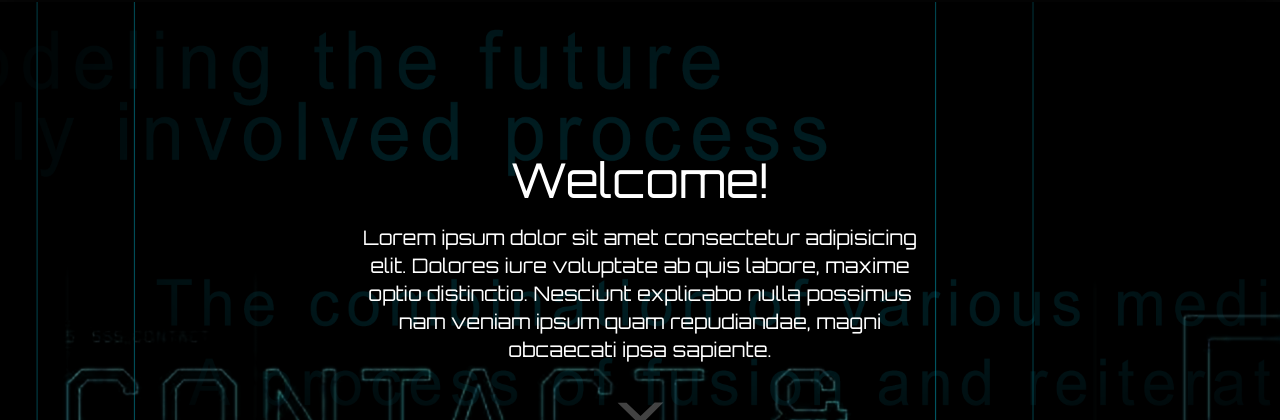
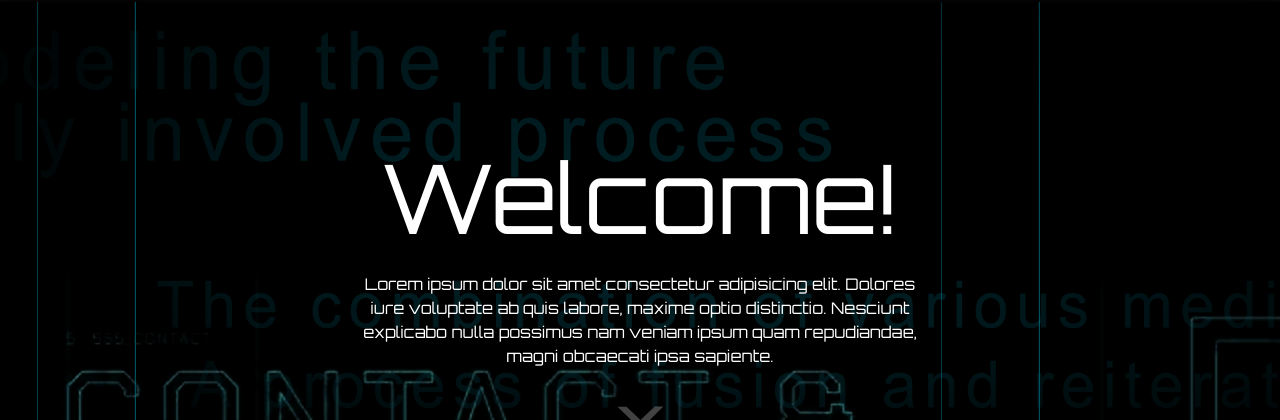
Before and after one commit to Kinzume/hamworks, a Next.js app: page / in a window 1280 px wide. Shown: the part 798-1218 px from the top of the page. Built offline with nearby package versions, Linux system fonts and the light colour scheme; grey boxes are pictures that could not be loaded.

Commit message:
Add responsive typography for h1, h2, h3 and label

```diff
--- a/pages/index.js
+++ b/pages/index.js
@@ -33,25 +33,17 @@
             - 2018-2022 Projects -
           </p>
 
-          <h1
-            className="hamworks w-fit text-4xl col-start-3
-            sm:text-6xl md:text-7xl lg:text-9xl"
-          >
-            Hamworks
-          </h1>
+          <h1 className="hamworks w-fit col-start-3">Hamworks</h1>
         </section>
         <section
           className="relative z-10 text-center bg-no-repeat
            bg-cover bg-black bg-[url('/images/bg-welcome.png')]
            py-40 shadow-welcome"
         >
-          <h2 className="text-2xl sm:text-3xl md:text-4xl lg:text-5xl">
-            Welcome!
-          </h2>
+          <h2 className="">Welcome!</h2>
           <p
             className="mx-auto pt-4 max-w-xs
-            sm:max-w-md md:max-w-lg lg:max-w-xl
-            sm:text-xl"
+            sm:max-w-md md:max-w-lg lg:max-w-xl"
           >
             Lorem ipsum dolor sit amet consectetur adipisicing elit. Dolores
             iure voluptate ab quis labore, maxime optio distinctio. Nesciunt
@@ -159,7 +151,7 @@
           </div>
         </section>
         <section className="bg-[#D6D6D6] text-black py-4 px-2 mt-16">
-          <h2 className="text-2xl font-medium tracking-wider pb-4 text-center">
+          <h2 className="font-medium tracking-wider pb-4 text-center">
             Contact Form
           </h2>
           <form
@@ -170,7 +162,7 @@
               <li>
                 <label
                   htmlFor="name"
-                  className="text-xs font-black tracking-widest sr-only sm:not-sr-only"
+                  className="font-black tracking-widest sr-only sm:not-sr-only"
                 >
                   NAME:
                 </label>
@@ -188,7 +180,7 @@
               <li>
                 <label
                   htmlFor="mail"
-                  className="text-xs font-black tracking-widest sr-only sm:not-sr-only"
+                  className="font-black tracking-widest sr-only sm:not-sr-only"
                 >
                   EMAIL:
                 </label>
@@ -206,7 +198,7 @@
               <li>
                 <label
                   htmlFor="msg"
-                  className="text-xs font-black tracking-widest sr-only sm:not-sr-only"
+                  className="font-black tracking-widest sr-only sm:not-sr-only"
                 >
                   MESSAGE:
                 </label>
--- a/styles/globals.css
+++ b/styles/globals.css
@@ -2,6 +2,22 @@
 @tailwind components;
 @tailwind utilities;
 
+@layer base {
+  h1 {
+    @apply text-4xl sm:text-6xl md:text-7xl lg:text-9xl;
+  }
+
+  h2 {
+    @apply text-3xl sm:text-5xl md:text-6xl lg:text-8xl;
+  }
+
+  h3 {
+    @apply text-lg sm:text-xl md:text-2xl lg:text-3xl;
+  }
+  label {
+    @apply text-xs;
+  }
+}
 html,
 body {
   padding: 0;
```
